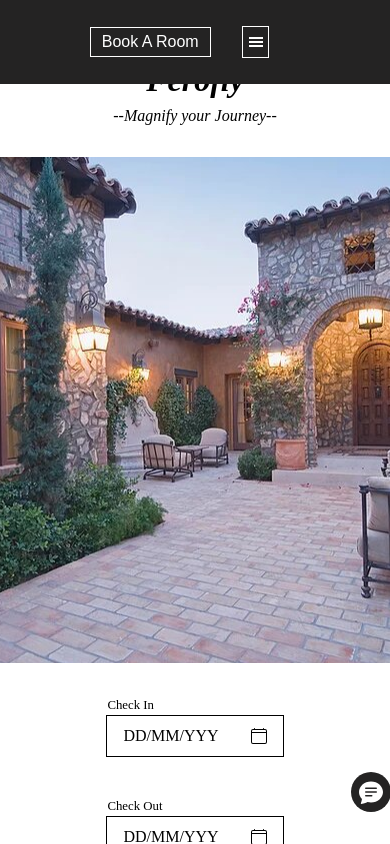
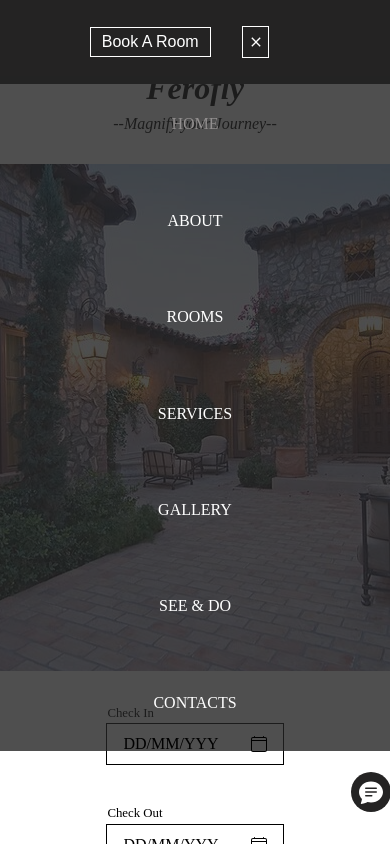
Before and after one commit to rahulsshekhawat/ferofly-internship-reactjs-assignment, a React (Create React App) app: page / in a window 390 px wide. Both pictures are taken after a click on the icon 255 px from the left and 41 px from the top of the page. Shown: the top 844 px of the page. Built offline with nearby package versions, Linux system fonts and the light colour scheme.

Commit message:
fixed  responsive design bug

```diff
--- a/src/Components/Navbar.jsx
+++ b/src/Components/Navbar.jsx
@@ -5,9 +5,13 @@ const Navbar = () => {
   const [isClicked, toggleClick] = useState(false);
 
   const handleClick = () => toggleClick(!isClicked);
+  let navClass = "nav-links";
+  if (isClicked === true) {
+    navClass = "mobile-nav";
+  }
   return (
     <nav className="navbar">
-      <ul className={isClicked ? "nav-links" : "mobile-nav"}>
+      <ul className={navClass}>
         <li className="link">
           <a className="active" href="#">
             HOME
@@ -38,9 +42,9 @@ const Navbar = () => {
         </a>
         <div className="mobile-menu">
           {isClicked ? (
+            <MdClear onClick={handleClick} />
+          ) : (
             <GiHamburgerMenu onClick={handleClick} />
-          ) : (
-            <MdClear onClick={handleClick} />
           )}
         </div>
       </div>
--- a/src/styles.css
+++ b/src/styles.css
@@ -180,7 +180,7 @@ span.counter-btn .disabled {
   display: flex;
 }
 .navbar .navbar-btn .mobile-menu,
-.mobile-nav {
+ul.mobile-nav {
   display: none;
 }
 
@@ -248,6 +248,9 @@ span.counter-btn .disabled {
   }
 }
 @media screen and (max-width: 590px) {
+  .page-text {
+    margin-top: 18%;
+  }
   .navbar .navbar-btn .mobile-menu {
     display: block;
   }
@@ -307,7 +310,7 @@ span.counter-btn .disabled {
     position: absolute;
     width: 50%;
     height: 10%;
-    top: 140%;
+    top: 150%;
     left: 25%;
     display: flex;
     flex-direction: row;
```
